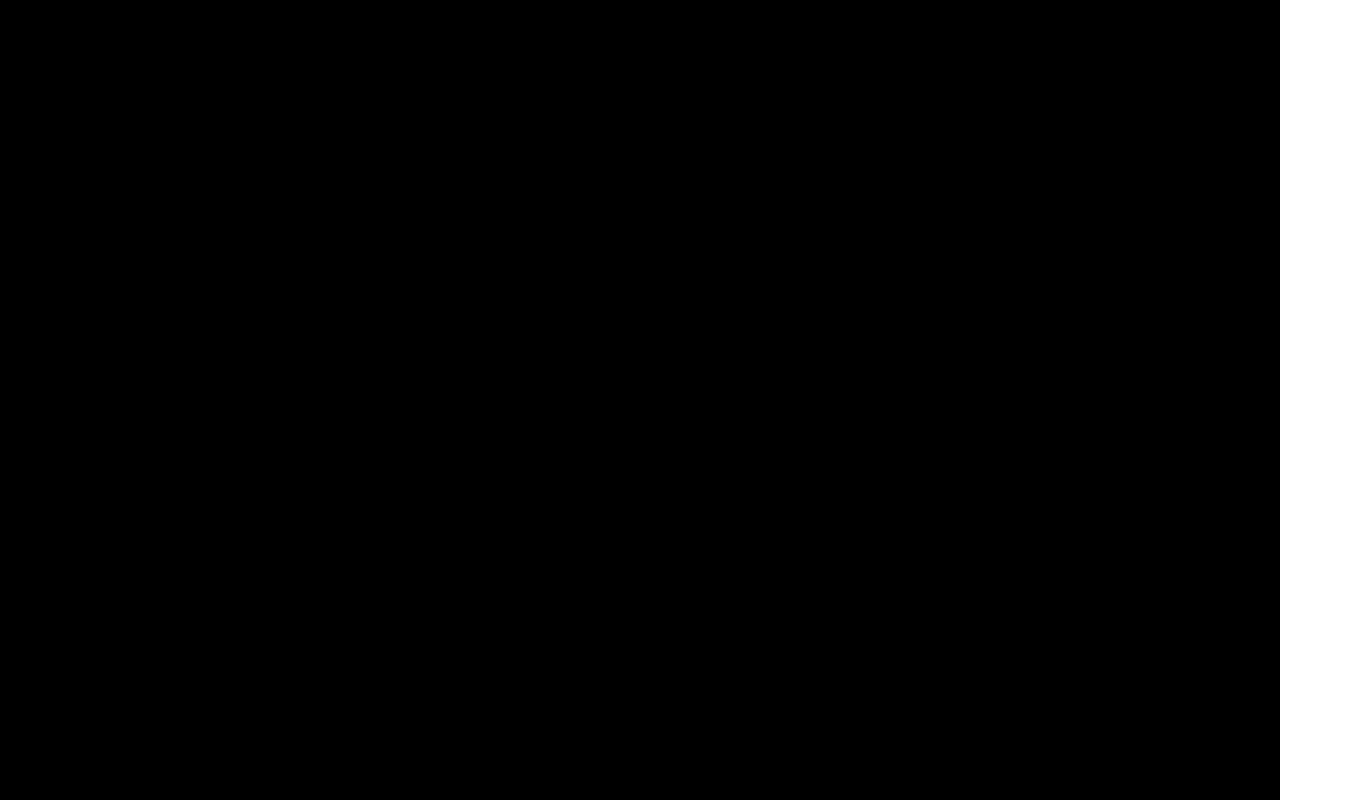
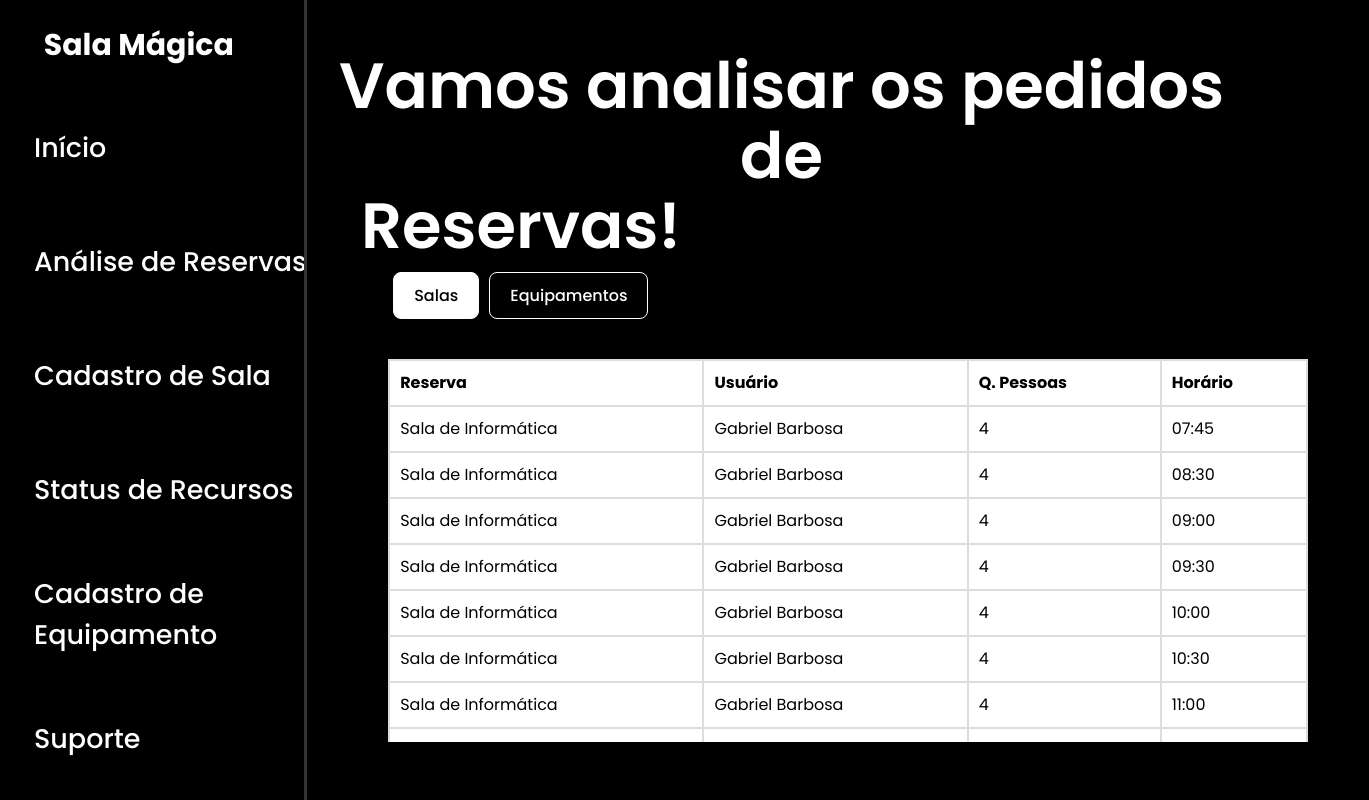
Before and after one commit to JoaoMotaSilva10/SalaMagicaFront, a React (Vite) app: page /Reservas in a window 1280 px wide. Before the commit this address had no page. Shown: the whole page, 1369 px wide, since content can reach past the window. Built offline with nearby package versions, Linux system fonts and the light colour scheme.

Commit message:
terminei pagina de analisar pedidos de reservas porem tem que dar uma olhada na pagina inicial e cadastro de sala nos monitores menores

```diff
--- /dev/null
+++ b/src/AnaliseReservas/AnaliseReservas.jsx
@@ -0,0 +1,12 @@
+import React from 'react';
+import Sidebar from '../Sidebar/Sidebar';
+import Reservas from './Reservas'
+const AnaliseReservas = () => {
+  return (
+    <div className="app-container">
+       <Sidebar />
+       <Reservas />
+    </div>
+);
+};
+export default AnaliseReservas
--- /dev/null
+++ b/src/AnaliseReservas/Reservas.css
@@ -0,0 +1,92 @@
+.reservations-container {
+    text-align: center;
+    padding: 20px;
+    width: 147vh;
+  }
+
+  .tabs {
+    display: flex;
+    margin-left: 6%;
+    margin-bottom: 20px;
+    margin-top: 1%;
+  }
+
+  .tabs button {
+    padding: 10px 20px;
+    margin: 0 5px;
+    border: none;
+    background-color: black;
+    border: 1px solid white;
+    cursor: pointer;
+  }
+
+  .tabs button.active {
+    background-color: white;
+    color: black;
+  }
+
+  .table-container{
+    max-height: 53%;
+    overflow-y: auto;
+    overflow-x: auto;
+    margin-top: 20px;
+  }
+
+  /* Estilos para células e cabeçalhos */
+th, td {
+    padding: 10px;
+    border: 1px solid #ddd;
+    text-align: left;
+  }
+
+  /* Mantém o cabeçalho (primeira linha) fixo durante a rolagem */
+  thead th {
+    position: sticky;
+    top: 0;
+    background-color: white; /* Fundo branco para o cabeçalho */
+    z-index: 1; /* Garante que o cabeçalho fique sobre as células quando rolar */
+  }
+
+  table { margin-left: 6%;
+    width: 90%;
+    border-collapse: collapse;
+    margin-top: 20px;
+    overflow-x: auto;
+  }
+
+  table th, table td {
+    padding: 10px;
+    border: 2px solid #ddd;
+    text-align: left;
+    background-color: white;
+    color: black;
+  }
+
+  .pagination {
+    margin-top: 23px;
+  }
+
+  .pagination button {
+    padding: 10px;
+    margin: 0 5px;
+    border: none;
+    background-color: black;
+    border: 1px solid white;
+    cursor: pointer;
+  }
+  .pagination button.active {
+    background-color: white;
+    color: black;
+  }
+
+  .Reservas{
+    font-size: 4rem;
+    font-weight: 600;
+    margin-right: 62%;
+  }
+  .analisar{
+    font-size: 4rem;
+    font-weight: 600;
+    margin-top: 3%;
+    margin-right:11%;
+  }
--- /dev/null
+++ b/src/AnaliseReservas/Reservas.jsx
@@ -0,0 +1,101 @@
+import React, { useState } from 'react';
+import './Reservas.css';
+
+// Dados de exemplo (você pode substituir pelos seus dados reais)
+const roomsData = [
+  { id: 1, reserva: "Sala de Informática", usuario: "Gabriel Barbosa", pessoas: 4, horario: "07:45" },
+  { id: 2, reserva: "Sala de Informática", usuario: "Gabriel Barbosa", pessoas: 4, horario: "08:30" },
+  { id: 3, reserva: "Sala de Informática", usuario: "Gabriel Barbosa", pessoas: 4, horario: "09:00" },
+  { id: 4, reserva: "Sala de Informática", usuario: "Gabriel Barbosa", pessoas: 4, horario: "09:30" },
+  { id: 5, reserva: "Sala de Informática", usuario: "Gabriel Barbosa", pessoas: 4, horario: "10:00" },
+  { id: 6, reserva: "Sala de Informática", usuario: "Gabriel Barbosa", pessoas: 4, horario: "10:30" },
+  { id: 7, reserva: "Sala de Informática", usuario: "Gabriel Barbosa", pessoas: 4, horario: "11:00" },
+  { id: 6, reserva: "Sala de Informática", usuario: "Gabriel Barbosa", pessoas: 4, horario: "10:30" },
+  { id: 7, reserva: "Sala de Informática", usuario: "Gabriel Barbosa", pessoas: 4, horario: "11:00" },
+  { id: 6, reserva: "Sala de Informática", usuario: "Gabriel Barbosa", pessoas: 4, horario: "10:30" },
+  { id: 7, reserva: "Sala de Informática", usuario: "Gabriel Barbosa", pessoas: 4, horario: "11:00" },
+  { id: 6, reserva: "Sala de Informática", usuario: "Gabriel Barbosa", pessoas: 4, horario: "10:30" },
+  { id: 7, reserva: "Sala de Informática", usuario: "Gabriel Barbosa", pessoas: 4, horario: "11:00" },
+  { id: 6, reserva: "Sala de Informática", usuario: "Gabriel Barbosa", pessoas: 4, horario: "10:30" },
+  { id: 7, reserva: "Sala de Informática", usuario: "Gabriel Barbosa", pessoas: 4, horario: "11:00" },
+
+
+];
+
+const equipmentData = [
+  { id: 1, reserva: "Projetor", usuario: "Lucas Silva", pessoas: 1, horario: "09:00" },
+  { id: 2, reserva: "Microfone", usuario: "Ana Souza", pessoas: 1, horario: "10:00" },
+  { id: 3, reserva: "Câmera", usuario: "Pedro Lima", pessoas: 1, horario: "11:00" },
+  { id: 4, reserva: "Notebook", usuario: "Mariana Oliveira", pessoas: 1, horario: "12:00" },
+  { id: 5, reserva: "Tablet", usuario: "Carlos Mendes", pessoas: 1, horario: "13:00" },
+  { id: 4, reserva: "Notebook", usuario: "Mariana Oliveira", pessoas: 1, horario: "12:00" },
+  { id: 5, reserva: "Tablet", usuario: "Carlos Mendes", pessoas: 1, horario: "13:00" },
+  { id: 4, reserva: "Notebook", usuario: "Mariana Oliveira", pessoas: 1, horario: "12:00" },
+  { id: 5, reserva: "Tablet", usuario: "Carlos Mendes", pessoas: 1, horario: "13:00" },
+  { id: 4, reserva: "Notebook", usuario: "Mariana Oliveira", pessoas: 1, horario: "12:00" },
+  { id: 5, reserva: "Tablet", usuario: "Carlos Mendes", pessoas: 1, horario: "13:00" },
+];
+
+function Reservas() {
+  const [activeTab, setActiveTab] = useState('salas');
+
+  // Função para alternar entre as abas de Salas e Equipamentos
+  const handleTabChange = (tab) => {
+    setActiveTab(tab);
+  };
+
+  // Renderização da tabela com os dados atuais
+  const renderTable = (data) => (
+    <div className="table-container">
+      <table>
+        <thead>
+          <tr>
+            <th>Reserva</th>
+            <th>Usuário</th>
+            <th>Q. Pessoas</th>
+            <th>Horário</th>
+          </tr>
+        </thead>
+        <tbody>
+          {data.map((item) => (
+            <tr key={item.id}>
+              <td data-label="Reserva">{item.reserva}</td>
+              <td data-label="Usuário">{item.usuario}</td>
+              <td data-label="Q. Pessoas">{item.pessoas}</td>
+              <td data-label="Horário">{item.horario}</td>
+            </tr>
+          ))}
+        </tbody>
+      </table>
+    </div>
+  );
+
+
+  const data = activeTab === 'salas' ? roomsData : equipmentData;
+
+  return (
+    <div className="reservations-container">
+      <h1 className="analisar">Vamos analisar os pedidos de </h1>
+      <h1 className="Reservas">Reservas!</h1>
+
+
+      <div className="tabs">
+        <button
+          className={activeTab === 'salas' ? 'active' : ''}
+          onClick={() => handleTabChange('salas')}
+        >
+          Salas
+        </button>
+        <button
+          className={activeTab === 'equipamentos' ? 'active' : ''}
+          onClick={() => handleTabChange('equipamentos')}
+        >
+          Equipamentos
+        </button>
+      </div>
+      {renderTable(data)}
+    </div>
+  );
+}
+
+export default Reservas;
--- a/src/CadastroSala/MainContentCadastro.css
+++ b/src/CadastroSala/MainContentCadastro.css
@@ -4,13 +4,26 @@
     padding: 20px;
     overflow-x: auto;
   }
+  .header {
+    display: flex;
+    align-items: center;
+    justify-content: space-between;
+    margin-bottom: 20px;
+  }
+
+  .header-text {
+    display: flex;
+    flex-direction: column;
+  }
   .cadastrar{ font-weight: 600;
+    width: 100%;
     font-size: 4rem;
-    margin-top: 5%;
-margin-left: 3%;}
+    margin-top: 6%;
+margin-left: 7%;}
   .gerente{
     font-weight: 600;
-    font-size: 4.2rem;
+    font-size: 4rem;
+    margin-left: 7%;
   }
   .tipo{
     font-size: 35px;
@@ -29,11 +42,10 @@ margin-left: 3%;}
      font-size: 180%;
   }
 
-  .teste{position:absolute;
-  margin-left: 50%;
-margin-top: 1%;
+  .teste{
+background-color: white;
 color:black;
-width: 10%;
+width: 15%;
 font-size: 18px;}
 
 .galeriabuttons{
--- a/src/Home/Maincontent.css
+++ b/src/Home/Maincontent.css
@@ -10,20 +10,27 @@
   }
 
 
+.teste{
+  margin-top: 3%;
+  margin-right: 3%;
 
+}
   .welcome-text h1 {
-    font-size: 4rem;
+    font-size: 3rem;
     font-weight: 300;
     margin-top: 2%;
-    margin-left: 3%;
-
-  }
-  .gerente{
-    font-weight: 600;
-    font-size: 5rem;
-    margin-left: 3%;
   }
 
+
+.bem-vindo{
+  font-weight: 600;
+    font-size: 4rem;
+    margin-left: 4%;
+    margin-top: 4%;
+}
+.gerente{
+  font-size: 5rem;
+}
 
   .image-gallery {
     display: flex;
@@ -49,29 +56,8 @@
 }
 
 
-/* Tema claro */
-.light-mode {
-    background-color: white;
-    color: black;
-    transition: background-color 0.3s, color 0.3s;
-  }
-
-  /* Tema escuro */
-  .dark-mode {
-    background-color: black;
-    color: white;
-    transition: background-color 0.3s, color 0.3s;
-  }
-
-  /* Responsividade */
-  @media (max-width: 768px) {
-    .image-gallery {
-      flex-direction: column;
-      align-items: center;
-    }
-
-    .image-gallery img {
-      width: 90%;
-      margin-bottom: 10px;
-    }
-  }
+.header-content {
+  display: flex;
+  justify-content: space-between;
+  align-items: center;
+}
--- a/src/Home/Maincontent.jsx
+++ b/src/Home/Maincontent.jsx
@@ -8,13 +8,13 @@ import { Link } from 'react-router-dom';
 function MainContent() {
   return (
     <div className="main-content">
-       <button class="button">      <Link to={'/Login'} className="custom-link">
-  Sair da conta</Link>
-</button>
-      <div className="welcome-text">
-        <h1>Bem-vindo(a) de volta, </h1>
-        </div>
-          <h1 className="gerente">  Gerente!</h1>
+      <div className="header-content">
+          <h1 className="bem-vindo">Bem-vindo(a) de volta, </h1>
+        <button className="teste">
+          <Link to={'/Login'} className="custom-link">Sair da conta</Link>
+        </button>
+      </div>
+      <h1 className="gerente">Gerente!</h1>
       <div className="image-gallery">
       <img src={im2} classname="img1"/>
       <img src={im1}/>
--- a/src/Sidebar/AppRoutes.jsx
+++ b/src/Sidebar/AppRoutes.jsx
@@ -2,6 +2,7 @@ import React from "react";
 import Home from "../Home/Home";
 import Login from "../Login/Login";
 import Cadastro from "../CadastroSala/CadastroSala"
+import Reservas from "../AnaliseReservas/AnaliseReservas"
 import { BrowserRouter as Router, Route, Routes } from "react-router-dom";
 
 const AppRoutes = () => {
@@ -11,6 +12,7 @@ const AppRoutes = () => {
         <Route path="/" element={<Home />} />
         <Route path="/Login" element={<Login />} />
         <Route path="/CadastroSala" element={<Cadastro />} />
+        <Route path="/Reservas" element={<Reservas />} />
       </Routes>
     </Router>
   );
--- a/src/Sidebar/Sidebar.css
+++ b/src/Sidebar/Sidebar.css
@@ -1,5 +1,4 @@
 .sidebar {
-  margin-top: 2%;
     width: 30%;
     height: 100%;
     padding: 10px;
--- a/src/Sidebar/Sidebar.jsx
+++ b/src/Sidebar/Sidebar.jsx
@@ -21,7 +21,7 @@ function Sidebar() {
       <Link to={'/'} className="custom-button"> <li>
       <img src={homeIcon} /> <i className="icon-home"></i> Início
         </li></Link>
-        <Link to={'/Login'} className="custom-button"> <li>
+        <Link to={'/Reservas'} className="custom-button"> <li>
          <img src={supportIcon}></img> <i className="icon-reservas"></i> Análise de Reservas
         </li></Link>
         <Link to={'/CadastroSala'} className="custom-button">   <li>
--- a/src/index.css
+++ b/src/index.css
@@ -1,5 +1,6 @@
+@import url('https://fonts.googleapis.com/css2?family=Poppins:ital,wght@0,100;0,200;0,300;0,400;0,500;0,600;0,700;0,800;0,900;1,100;1,200;1,300;1,400;1,500;1,600;1,700;1,800;1,900&display=swap');
 :root {
-  font-family: Inter, system-ui, Avenir, Helvetica, Arial, sans-serif;
+font-family: "Poppins";
   line-height: 1.5;
   font-weight: 400;
 
```
Also changed, not shown: src/CadastroSala/MainContentCadastro.jsx (+9 -8 lines).
